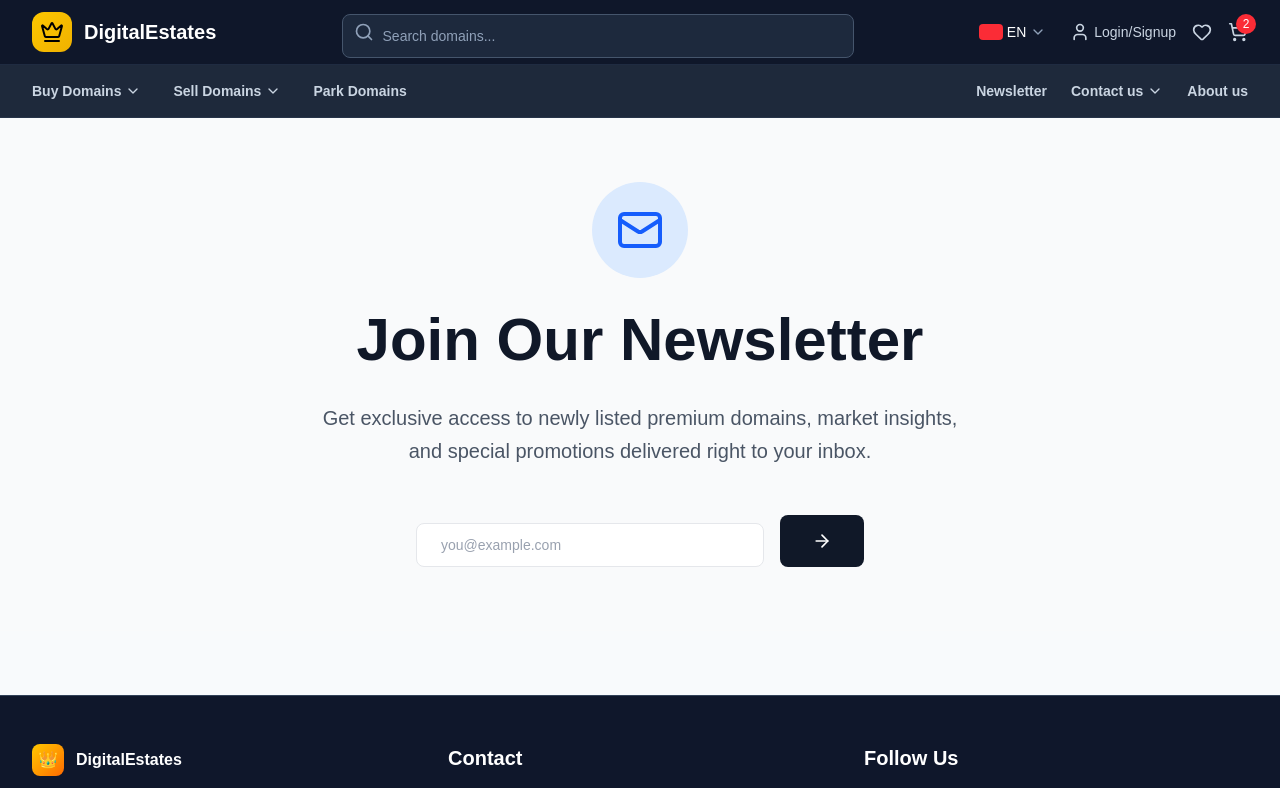
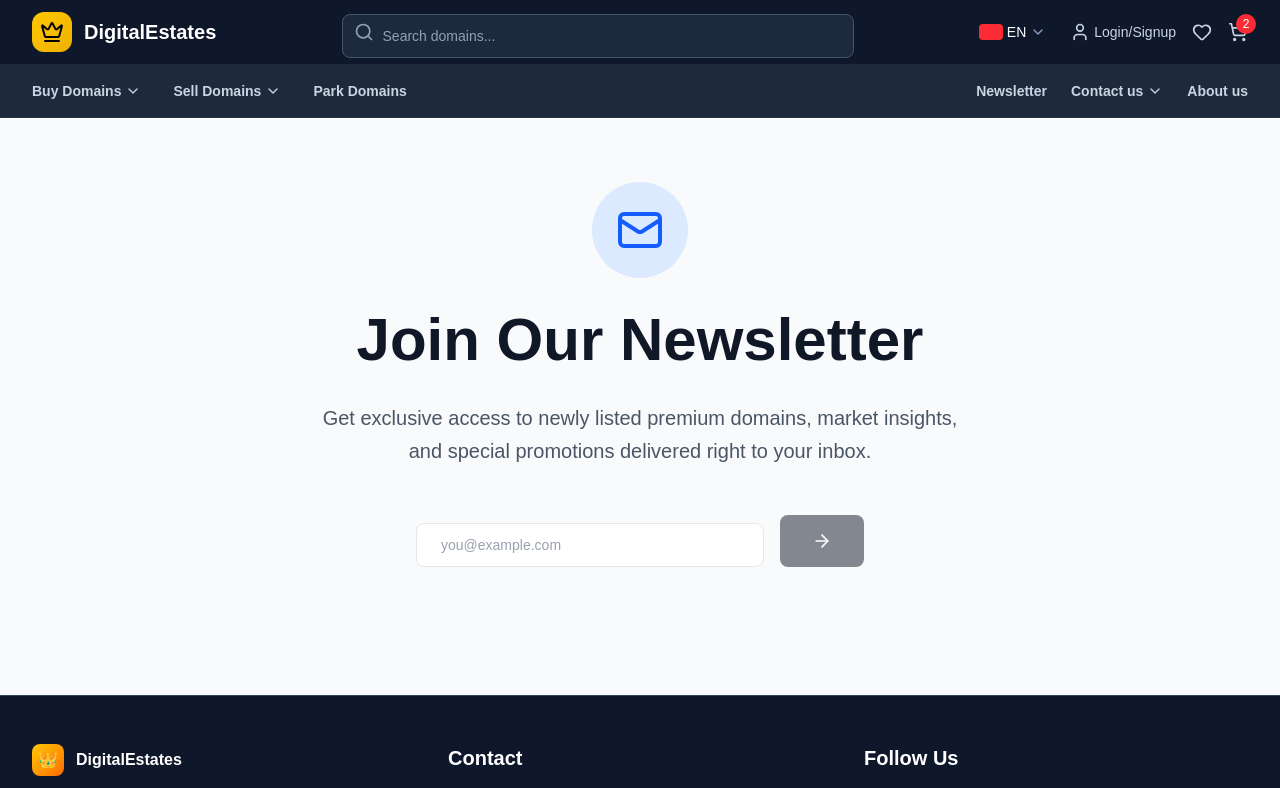
Before and after one commit to elghanbibadr/digitalAssets, a Next.js app: page /newsletter in a window 1280 px wide. Shown: the top 788 px of the page. Built offline with nearby package versions, Linux system fonts and the light colour scheme.

Commit message:
fix issue

```diff
--- a/app/about/page.tsx
+++ b/app/about/page.tsx
@@ -1,5 +1,5 @@
 import React from "react";
-import { Target, Users, Zap, ArrowRight } from "lucide-react";
+import { Target, Users, Zap } from "lucide-react";
 
 export default function AboutUsPage() {
   return (
--- a/app/componenets/DomainMarketplace.tsx
+++ b/app/componenets/DomainMarketplace.tsx
@@ -1,5 +1,7 @@
+/* eslint-disable @typescript-eslint/ban-ts-comment */
+/* eslint-disable @typescript-eslint/no-explicit-any */
 import React, { useState, useMemo } from 'react';
-import { Search, Eye, Grid, List, Filter, ChevronDown, ChevronUp } from 'lucide-react';
+import {  Eye, Grid, List, Filter, ChevronDown, ChevronUp } from 'lucide-react';
 
 const DomainMarketplace = () => {
   const [viewMode, setViewMode] = useState('grid');
@@ -277,13 +279,14 @@ const DomainMarketplace = () => {
   }, [filteredDomains, sortBy]);
 
   // Helper functions
-  const toggleSelection = (array, setArray, item, isAll = false) => {
+  // eslint-disable-next-line @typescript-eslint/no-explicit-any
+  const toggleSelection = (array:any, setArray:any, item:any, isAll = false) => {
     if (isAll) {
       setArray(['all']);
     } else {
-      const newArray = array.filter(t => t !== 'all');
+      const newArray = array.filter((t:any) => t !== 'all');
       if (newArray.includes(item)) {
-        const filtered = newArray.filter(t => t !== item);
+        const filtered = newArray.filter((t:any) => t !== item);
         setArray(filtered.length ? filtered : ['all']);
       } else {
         setArray([...newArray, item]);
@@ -291,14 +294,15 @@ const DomainMarketplace = () => {
     }
   };
 
-  const toggleSection = (section) => {
+  const toggleSection = (section:any) => {
     setExpandedSections(prev => ({
       ...prev,
+      // @ts-expect-error
       [section]: !prev[section]
     }));
   };
 
-  const formatPrice = (price) => {
+  const formatPrice = (price:any) => {
     if (price >= 1000000) return `$${(price / 1000000).toFixed(1)}M`;
     if (price >= 1000) return `$${(price / 1000).toFixed(0)}K`;
     return `$${price}`;
--- a/app/componenets/NoDomaineFound.tsx
+++ b/app/componenets/NoDomaineFound.tsx
@@ -1,4 +1,4 @@
-import { Settings, SlidersHorizontal } from 'lucide-react';
+import {  SlidersHorizontal } from 'lucide-react';
 
 export default function NoDomainsFound() {
   const handleClearFilters = () => {
--- a/app/contact/page.tsx
+++ b/app/contact/page.tsx
@@ -1,5 +1,5 @@
 "use client"
-import { BarChart3, TrendingUp, DollarSign, Globe, Zap, Target, Mail, Phone, HelpCircle, Briefcase, Wrench, ChevronDown, Send } from 'lucide-react';
+import { DollarSign,  HelpCircle, Briefcase, Wrench, ChevronDown, Send } from 'lucide-react';
 import React, { useState } from 'react'
 
 const Contact = () => {
--- a/app/domainbundles/page.tsx
+++ b/app/domainbundles/page.tsx
@@ -1,10 +1,8 @@
 "use client";
 import React, { useState, useMemo } from "react";
 import {
-  Search,
   Eye,
-  Grid,
-  List,
+
   Filter,
   ChevronDown,
   ChevronUp,
--- a/app/newsletter/page.tsx
+++ b/app/newsletter/page.tsx
@@ -1,15 +1,20 @@
-"use client"
-import { EventHandler, useState } from 'react';
+"use client";
+
+import { useState } from 'react';
 import { Mail, ArrowRight } from 'lucide-react';
 
 export default function NewsletterSignup() {
   const [email, setEmail] = useState('');
 
-  const handleSubmit = (e: React.ChangeEvent<HTMLInputElement | HTMLTextAreaElement> ) => {
+  const handleSubmit = (e: React.FormEvent<HTMLFormElement>) => {
     e.preventDefault();
     // Handle newsletter signup logic here
     console.log('Newsletter signup:', email);
+    // Reset form after submission
+    setEmail('');
   };
+
+
 
   return (
     <div className="bg-gray-50 py-16 px-4 sm:px-6 lg:px-8">
@@ -33,26 +38,25 @@ export default function NewsletterSignup() {
         </p>
 
         {/* Email Form */}
-        <div className="flex flex-col sm:flex-row gap-4 max-w-md mx-auto">
+        <form onSubmit={handleSubmit} className="flex flex-col sm:flex-row gap-4 max-w-md mx-auto">
           <input
             type="email"
             value={email}
             onChange={(e) => setEmail(e.target.value)}
             placeholder="you@example.com"
             className="flex-1 px-6 py-4 text-gray-700 bg-white border border-gray-200 rounded-lg focus:outline-none focus:ring-2 focus:ring-blue-500 focus:border-transparent placeholder-gray-400"
-            onKeyDown={(e) => {
-              if (e.key === 'Enter') {
-                handleSubmit(e);
-              }
-            }}
+            required
+            aria-label="Email address"
           />
           <button
-            onClick={handleSubmit}
-            className="bg-gray-900 text-white px-8 py-4 rounded-lg hover:bg-gray-800 transition-colors duration-200 flex items-center justify-center gap-2 font-medium"
+            type="submit"
+            className="bg-gray-900 text-white px-8 py-4 rounded-lg hover:bg-gray-800 transition-colors duration-200 flex items-center justify-center gap-2 font-medium disabled:opacity-50 disabled:cursor-not-allowed"
+            disabled={!email.trim() || !email.includes('@')}
+            aria-label="Subscribe to newsletter"
           >
             <ArrowRight className="h-5 w-5" />
           </button>
-        </div>
+        </form>
       </div>
     </div>
   );
--- a/app/page.tsx
+++ b/app/page.tsx
@@ -1,5 +1,5 @@
 "use client";
-import React, { useState } from "react";
+import React from "react";
 import NoDomainsFound from "./componenets/NoDomaineFound";
 
 const Home = () => {
--- a/app/sellwithus/page.tsx
+++ b/app/sellwithus/page.tsx
@@ -1,6 +1,6 @@
 'use client'
 import React, { useState } from 'react';
-import { Target, Users, Zap, Handshake, Send, CheckCircle, TrendingUp } from 'lucide-react';
+import { Target, Users, Handshake, Send, TrendingUp } from 'lucide-react';
 
 export default function SellWithUsPage() {
   const [formData, setFormData] = useState({
```
